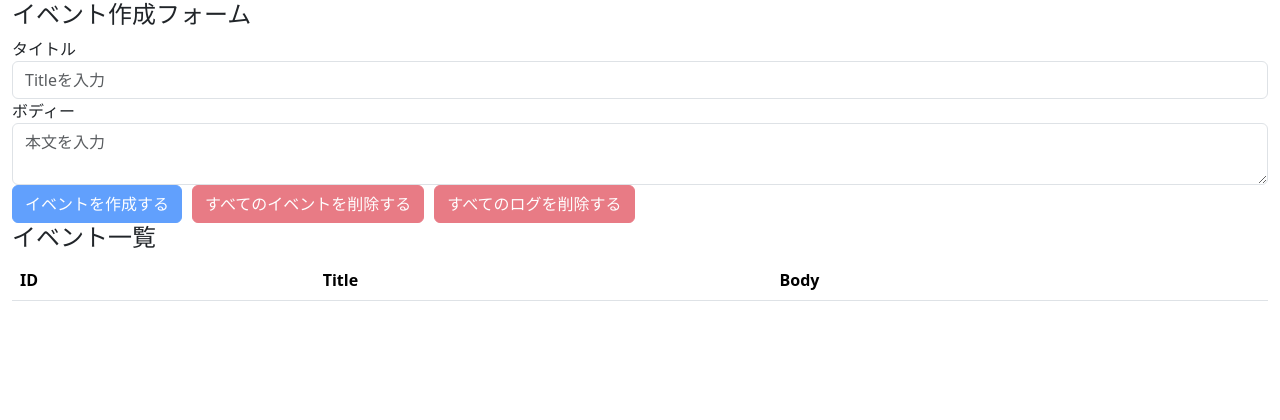
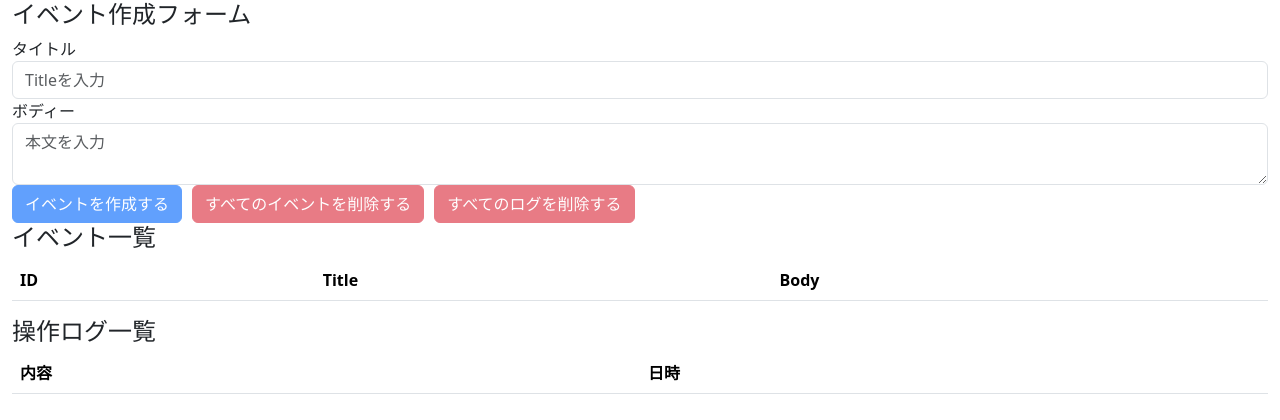
Before and after one commit to 10Ne2Cx1To426/udemy-reactHooks, a React (Create React App) app: page / in a window 1280 px wide. Shown: the top 420 px of the page. Built offline with nearby package versions, Linux system fonts and the light colour scheme.

Commit message:
create table of logs

```diff
--- a/src/components/App.js
+++ b/src/components/App.js
@@ -3,6 +3,7 @@
 import reducer from "../reducers/index";
 import EventForm from "./EventForm";
 import Events from "./Events";
+import OperationLogs from "./OperationLogs";
 import AppContext from "../contexts/AppContext";
 
 const App = () => {
@@ -16,6 +17,7 @@
       <div className="container-fluid">
         <EventForm />
         <Events />
+        <OperationLogs />
       </div>
     </AppContext.Provider>
   );
--- /dev/null
+++ b/src/components/OperationLog.js
@@ -0,0 +1,12 @@
+import React from "react";
+
+const OperationLog = ({ operationLog }) => {
+  return (
+    <tr>
+      <td>{operationLog.description}</td>
+      <td>{operationLog.operatedAt}</td>
+    </tr>
+  );
+};
+
+export default OperationLog;
--- /dev/null
+++ b/src/components/OperationLogs.js
@@ -0,0 +1,29 @@
+import React, { useContext } from "react";
+
+import AppContext from "../contexts/AppContext";
+import OperationLog from "./OperationLog";
+
+const OperationLogs = () => {
+  const { state } = useContext(AppContext);
+
+  return (
+    <>
+      <h4>操作ログ一覧</h4>
+      <table className="table table-hover">
+        <thead>
+          <tr>
+            <th>内容</th>
+            <th>日時</th>
+          </tr>
+        </thead>
+        <tbody>
+          {state.operationLogs.map((operationLog, index) => {
+            return <OperationLog key={index} operationLog={operationLog} />;
+          })}
+        </tbody>
+      </table>
+    </>
+  );
+};
+
+export default OperationLogs;
```
